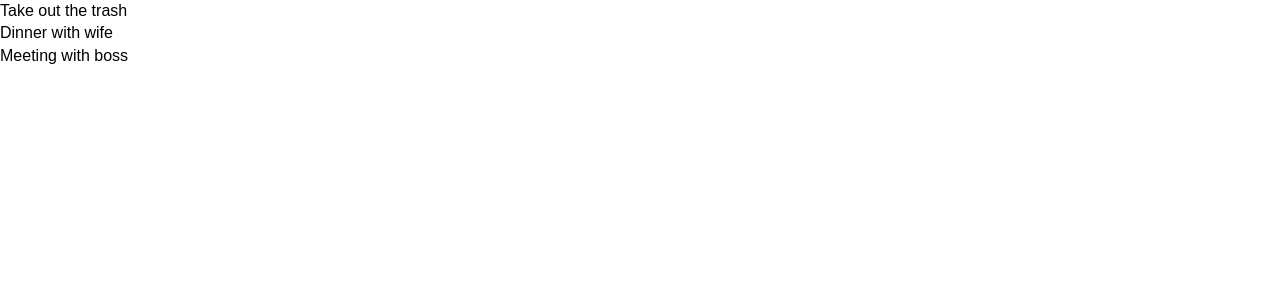
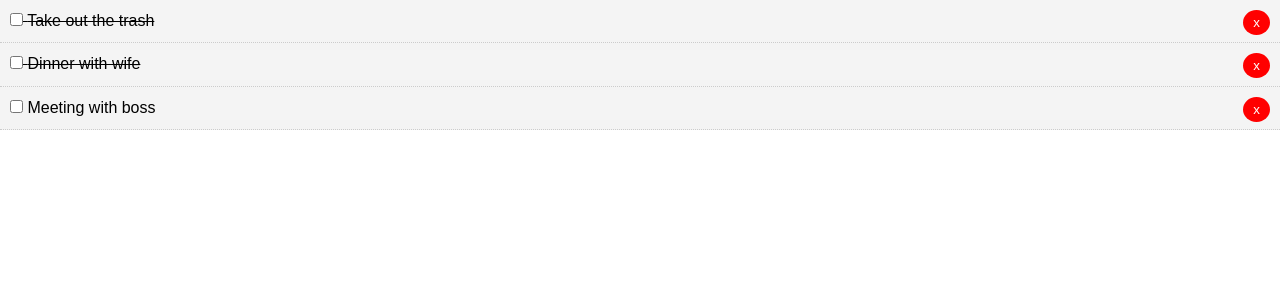
Before and after one commit to AyeshaWaheed/ReactJSConcepts, a React (Create React App) app: page / in a window 1280 px wide. Shown: the top 300 px of the page. Built offline with nearby package versions, Linux system fonts and the light colour scheme.

Commit message:
State, Props, Change & Delete todo

```diff
--- a/src/App.js
+++ b/src/App.js
@@ -9,12 +9,12 @@ class App extends React.Component {
       {
         id : 1,
         title : 'Take out the trash',
-        completed : false
+        completed : true
       },
       {
         id : 2,
         title : 'Dinner with wife',
-        completed : false
+        completed : true
       },
       {
         id : 3,
@@ -23,11 +23,30 @@ class App extends React.Component {
       }
     ]
   }
+
+  //Toggle Complete
+  markComplete = (id) => {
+    // console.log(id)
+    this.setState({ todos: this.state.todos.map(todo => {
+      if(todo.id === id) {
+        todo.completed = !todo.completed
+      }
+      return todo;
+    })})
+  }
+
+  //Delete Todo
+  delTodo = (id) => {
+    // console.log(id)
+    this.setState({ todos: [...this.state.todos.filter(todo => todo.id !== id)]});
+  }
+
   render(){
   // console.log(this.state.todos)
   return (
     <div className="App">
-       <Todos todos={this.state.todos}/>
+       {/* <Todos todos={this.state.todos}/>           */}
+       <Todos todos={this.state.todos} markComplete = {this.markComplete} delTodo = {this.delTodo}/>
     </div>
   );
   }
--- a/src/components/TodoItem.js
+++ b/src/components/TodoItem.js
@@ -1,13 +1,67 @@
 import React, { Component } from 'react'        /*rec tab class base componet*/
+import PropTypes from 'prop-types'
 
 export class TodoItem extends Component {
+    // getStyle = () =>{                           S3
+    //    if (this.props.todo.completed) {
+    //        return {
+    //            textDecoration : 'line-through'
+    //        }
+    //    } else {
+    //        return {
+    //            textDecoration : 'none'
+    //        }
+    //    }
+    // }
+
+    getStyle = () =>{
+        return {
+            background: '#f4f4f4',
+            padding: '10px',
+            borderBottom: '1px #ccc dotted',
+            textDecoration: this.props.todo.completed ? 'line-through' : 'none'
+        }
+     }
+
+    //  markComplete = (e) =>{        S4
+    //      console.log(this.props)
+    //  }
+
+
     render() {
+        const { id, title } = this.props.todo;
         return (
-            <div>
-                <p>{ this.props.todo.title }</p>
-            </div>
+         //   <div style = {{ backgroundColor: '#f4f4f4'}}>  S1
+    //     <div style = {itemStyle}>               S2
+        <div style= {this.getStyle()}>
+            <p>
+                {/* <input type="checkbox" onChange={this.markComplete}/> {' '}     S4 */}
+                <input type="checkbox" onChange={this.props.markComplete.bind(this,id)}/> {' '}
+                { title }
+                <button onClick={this.props.delTodo.bind(this, id)} style={btnStyle}>x</button>
+            </p>
+        </div>
         )
     }
 }
 
+// PropTypes : validation for the property, that component should have
+TodoItem.propTypes = {
+    todo: PropTypes.object.isRequired
+}
+
+// const itemStyle = {                            S2
+//     backgroundColor: '#f4f4f4'
+// }
+
+const btnStyle = {
+    backgroundColor: '#ff0000',
+    color: '#fff',
+    border: 'none',
+    padding: '5px 10px',
+    borderRadius: '50%',
+    cursor: 'pointer',
+    float: 'right'
+}
+
 export default TodoItem
--- a/src/components/Todos.js
+++ b/src/components/Todos.js
@@ -3,6 +3,9 @@ import TodoItem from './TodoItem'
 import PropTypes from 'prop-types'
 
 class Todos extends React.Component {
+  // markComplete = () => {        Reverse S4
+  //   console.log('Hello')
+  // }
   render(){
 //       console.log(this.props.todos)
 //   return (
@@ -12,7 +15,8 @@ class Todos extends React.Component {
 //   );
     return this.props.todos.map((todo) => (
     // <h3>{ todo.title }</h3>
-       <TodoItem key={todo.id} todo={todo} />
+      //  <TodoItem key={todo.id} todo={todo} />
+      <TodoItem key={todo.id} todo={todo} markComplete = {this.props.markComplete} delTodo = {this.props.delTodo}/>
     ))
   }
 }
```
